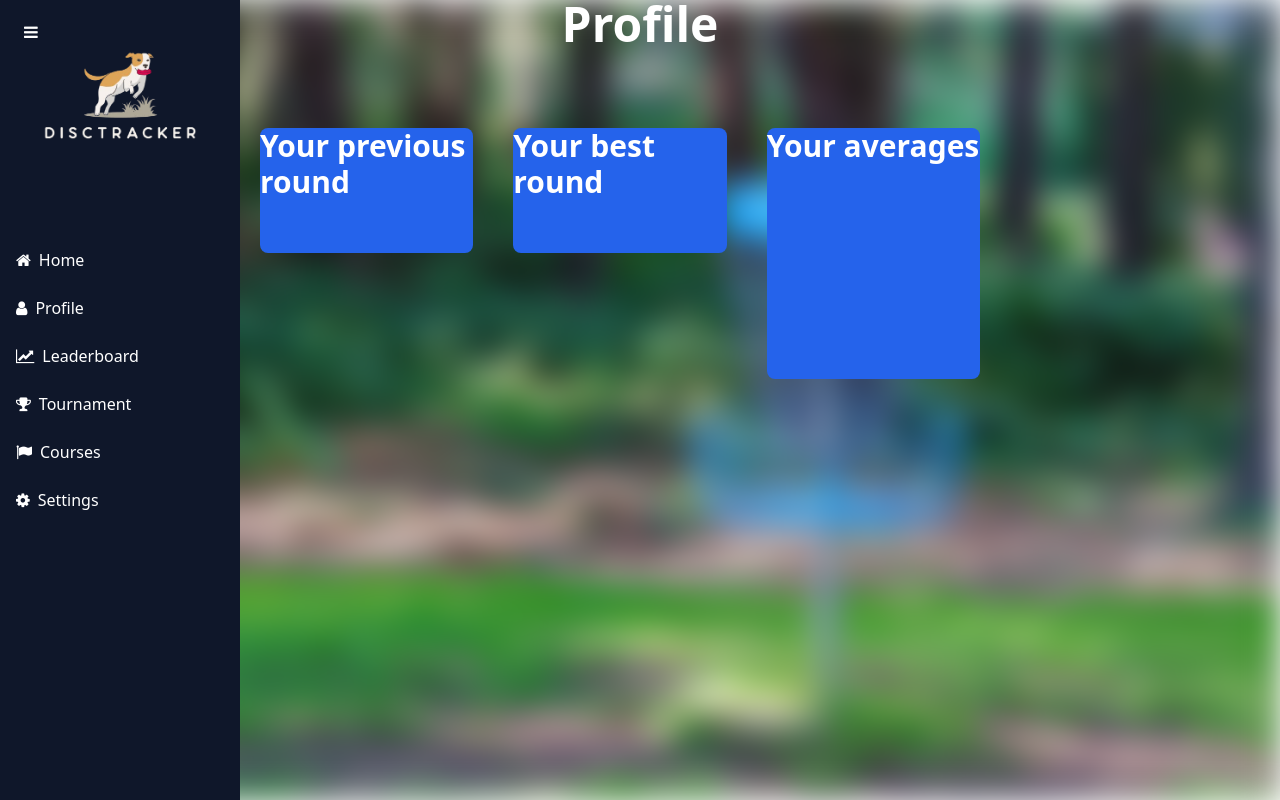
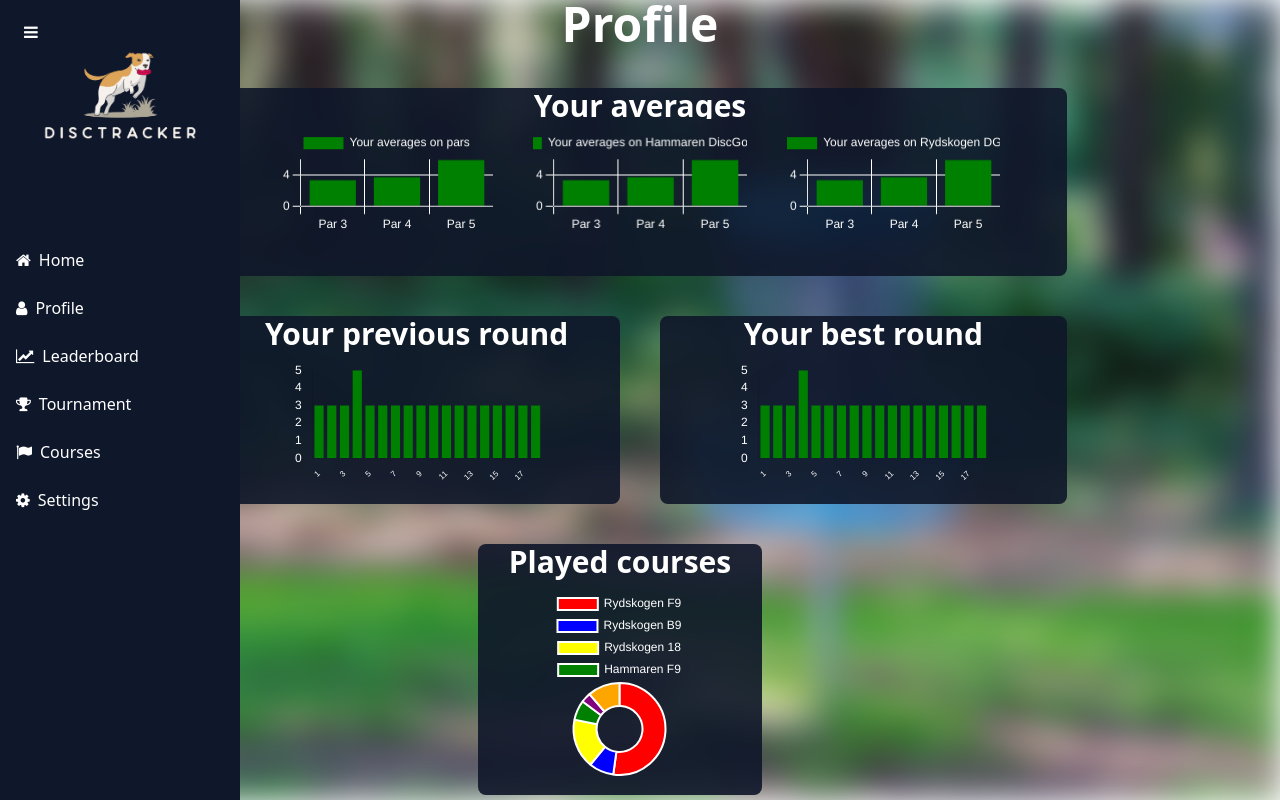
Before and after one commit to WilliamdeBrun/disctracker, a Vue app in the folder disctracker/: page /dashboard in a window 1280 px wide. Both pictures are taken after a click on the element "Profile". Built offline with nearby package versions, Linux system fonts and the light colour scheme; no server answers.

Commit message:
profile frontend kind of done

```diff
--- a/disctracker/src/views/profile.vue
+++ b/disctracker/src/views/profile.vue
@@ -1,13 +1,42 @@
 <template>
-    <div class="flex justify-center items-top h-full w-full">
-        <div class="w-1/6 h-1/6 bg-blue-600 rounded-lg mt-20 mr-10">
-            <h2 class="text-white text-3xl font-bold">Your previous round</h2>
+    <div class="flex flex-col justify-top items-center h-full w-full">
+
+        <div class="w-2/3 h-1/4 bg-slate-900 bg-opacity-90 rounded-lg mt-10 flex flex-col items-center">
+            <h2 class="text-white text-xs md:text-xl lg:text-3xl font-bold overflow-hidden h-1/5">Your averages</h2>
+            <div class="flex w-full h-full justify-center">
+                <div class="h-4/5 w-1/4 mt-2 rounded-lg mr-10 flex items-top justify-center ml-10">
+                    <Bar :options="avgParOptions" :data="avgParData" />
+                </div>
+                <div class="h-4/5 w-1/4 mt-2 rounded-lg mr-10 flex items-top justify-center">
+                    <Bar :options="avgHammarenOptions" :data="avgHammarenData" />
+                </div>
+                <div class="h-4/5 w-1/4 mt-2 rounded-lg flex items-top justify-center mr-10">
+                    <Bar :options="avgRydOptions" :data="avgRydData" />
+                </div>
+            </div>
         </div>
-        <div class="w-1/6 h-1/6 bg-blue-600 rounded-lg mt-20 mr-10">
-            <h2 class="text-white text-3xl font-bold">Your best round</h2>
+        <div class="flex items-top justify-center w-2/3 h-1/4 mt-10 ">
+            <div class="w-1/2 h-full bg-slate-900 bg-opacity-90 rounded-lg mr-10 flex flex-col items-center">
+                <h2 class="text-white text-xs md:text-xl lg:text-3xl font-bold overflow-hidden">Your previous round</h2>
+                <div class="h-2/3 w-4/ mt-2 flex items-center justify-center">
+                    <Bar :options="prevOpt" :data="prevData" />
+                </div>
+            </div>
+            <div class="w-1/2 h-full bg-slate-900 bg-opacity-90 rounded-lg flex flex-col items-center">
+                <h2 class="text-white text-xs md:text-xl lg:text-3xl font-bold overflow-hidden">Your best round</h2>
+                <div class="h-2/3 w-4/5 mt-2 flex items-center justify-center">
+                    <Bar :options="bestOpt" :data="bestData" />
+                </div>
+            </div>
         </div>
-        <div class="w-1/6 h-1/3 bg-blue-600 rounded-lg mt-20 mr-10">
-            <h2 class="text-white text-3xl font-bold">Your averages</h2>
+        <div class="flex items-top justify-center w-2/3 h-1/3 mt-10 ">
+
+            <div class="w-1/3 h-full bg-slate-900 bg-opacity-90 rounded-lg mr-10 flex flex-col items-center">
+                <h2 class="text-white text-xs md:text-xl lg:text-3xl font-bold overflow-hidden">Played courses</h2>
+                <div class="h-3/4 w-4/5 mt-2 flex items-center justify-center">
+                    <Doughnut :options="coursesOpt" :data="coursesData" />
+                </div>
+            </div>
         </div>
 
     </div>
@@ -19,11 +48,247 @@
 
   <script setup>
   import { ref, onMounted} from 'vue'
-
+  import { Bar, Doughnut } from 'vue-chartjs'
+  import { Chart as ChartJS, Title, Tooltip, Legend, BarElement, CategoryScale, LinearScale, ArcElement } from 'chart.js'
   // Define reactive variables
   const username = ref('');
+ // Ensure Chart.js plugins are registered
+ChartJS.register(Title, Tooltip, Legend, BarElement, CategoryScale, LinearScale, ArcElement);
 
-  // Define methods
+// Define reactive variables
+const avgParData = ref({
+  labels: ['Par 3', 'Par 4', 'Par 5'],
+  datasets: [
+    {
+      label: 'Your averages on pars',
+      backgroundColor: 'green',
+      data: [3.3, 3.7, 5.9]
+    }
+  ]
+});
+
+const avgHammarenOptions = ref({
+  responsive: true,
+  scales: {
+    y: {
+      beginAtZero: true,
+      grid: {
+        color: 'white'
+      },
+      ticks: {
+        color: 'white'
+      }
+    },
+    x: {
+      grid: {
+        color: 'white'
+      },
+      ticks: {
+        color: 'white'
+      }
+    }
+  },
+  plugins: {
+    legend: {
+      display: true,
+      labels: {
+        color: 'white'
+      }
+    }
+  }
+});
+const avgHammarenData = ref({
+  labels: ['Par 3', 'Par 4', 'Par 5'],
+  datasets: [
+    {
+      label: 'Your averages on Hammaren DiscGolfPark',
+      backgroundColor: 'green',
+      data: [3.3, 3.7, 5.9]
+    }
+  ]
+});
+
+const avgRydOptions = ref({
+    responsive: true,
+  scales: {
+    y: {
+      beginAtZero: true,
+      grid: {
+        color: 'white'
+      },
+      ticks: {
+        color: 'white'
+      }
+    },
+    x: {
+      grid: {
+        color: 'white'
+      },
+      ticks: {
+        color: 'white'
+      }
+    }
+  },
+  plugins: {
+    legend: {
+      display: true,
+      labels: {
+        color: 'white'
+      }
+    }
+  }
+});
+
+const avgRydData = ref({
+  labels: ['Par 3', 'Par 4', 'Par 5'],
+  datasets: [
+    {
+      label: 'Your averages on Rydskogen DGC',
+      backgroundColor: 'green',
+      data: [3.3, 3.7, 5.9]
+    }
+  ]
+});
+
+const avgParOptions = ref({
+    responsive: true,
+  scales: {
+    y: {
+      beginAtZero: true,
+      grid: {
+        color: 'white'
+      },
+      ticks: {
+        color: 'white'
+      }
+    },
+    x: {
+      grid: {
+        color: 'white'
+      },
+      ticks: {
+        color: 'white'
+      }
+    }
+  },
+  plugins: {
+    legend: {
+      display: true,
+      labels: {
+        color: 'white'
+      }
+    }
+  }
+});
+
+const prevData = ref({
+  labels: ['1', '2', '3', '4', '5', '6', '7', '8', '9', '10', '11', '12', '13', '14', '15', '16', '17', '18'],
+  datasets: [
+    {
+      label: 'Your score on each hole',
+      backgroundColor: 'green',
+      data: [3, 3, 3, 5, 3, 3, 3, 3, 3, 3, 3, 3, 3, 3, 3, 3, 3, 3]
+    }
+  ]
+});
+
+const prevOpt = ref({
+  responsive: true,
+  scales: {
+    y: {
+      beginAtZero: true,
+      grid: {
+        display: false
+      },
+      ticks: {
+
+        color: 'white'
+      }
+    },
+    x: {
+      ticks: {
+        font: {
+          size: 8
+        },
+        color: 'white'
+      },
+      grid: {
+        display: false
+      }
+    }
+  },
+  plugins: {
+    legend: {
+      display: false
+    }
+  }
+});
+
+const bestData = ref({
+  labels: ['1', '2', '3', '4', '5', '6', '7', '8', '9', '10', '11', '12', '13', '14', '15', '16', '17', '18'],
+  datasets: [
+    {
+      label: 'Your score on each hole',
+      backgroundColor: 'green',
+      data: [3, 3, 3, 5, 3, 3, 3, 3, 3, 3, 3, 3, 3, 3, 3, 3, 3, 3]
+    }
+  ]
+});
+
+const bestOpt = ref({
+  responsive: true,
+  scales: {
+    y: {
+      beginAtZero: true,
+      grid: {
+        display: false
+      },
+      ticks: {
+
+        color: 'white'
+      }
+    },
+    x: {
+      ticks: {
+        font: {
+          size: 8
+        },
+        color: 'white'
+      },
+      grid: {
+        display: false
+      }
+    }
+  },
+  plugins: {
+    legend: {
+      display: false
+    }
+  }
+});
+
+const coursesData = ref({
+  labels: ['Rydskogen F9', 'Rydskogen B9', 'Rydskogen 18', 'Hammaren F9', 'Hammaren B9', 'Hammaren 18'],
+  datasets: [
+    {
+    data: [300, 50, 100, 40, 20, 65],
+    backgroundColor: ['red', 'blue', 'yellow', 'green', 'purple', 'orange']
+  }
+]
+});
+
+const coursesOpt = ref({
+  responsive: true,
+  plugins: {
+    legend: {
+      display: true,
+      labels: {
+        color: 'white'
+      }
+    }
+  }
+
+});
 
 
 
```
